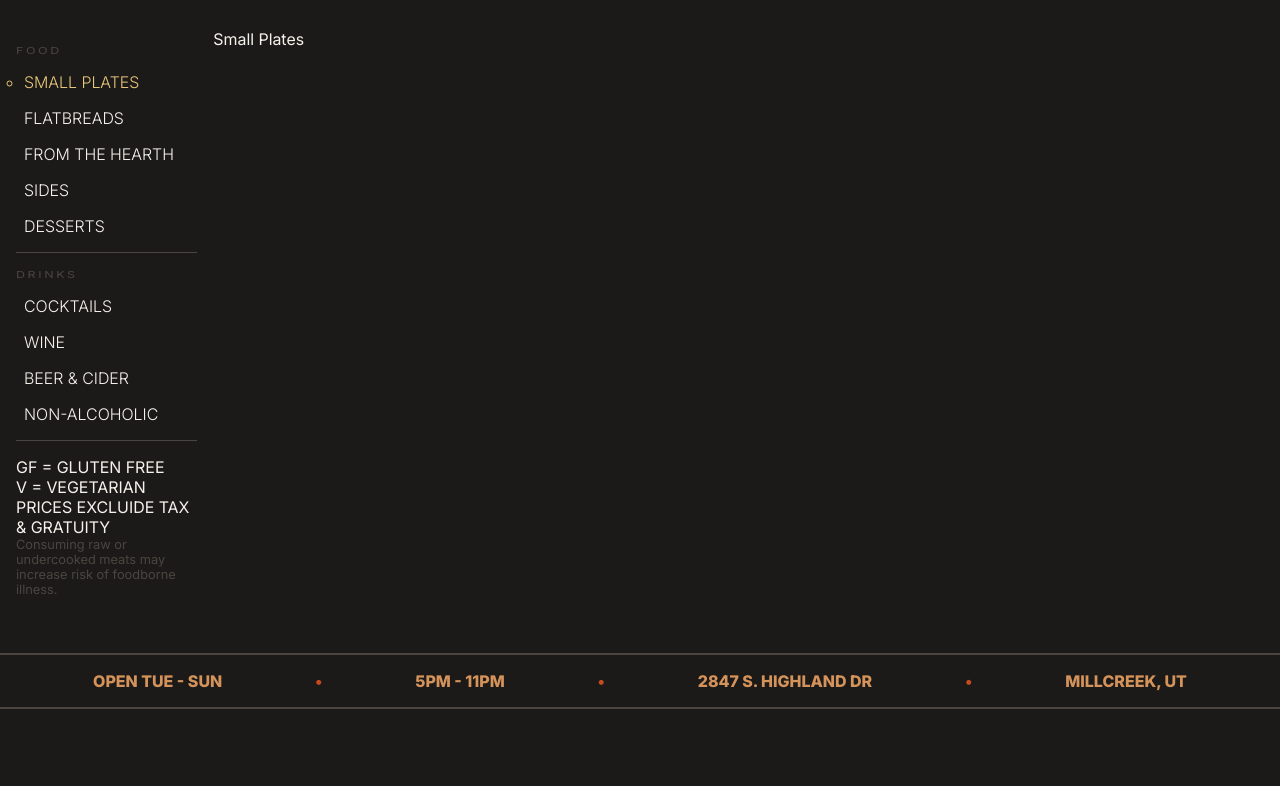
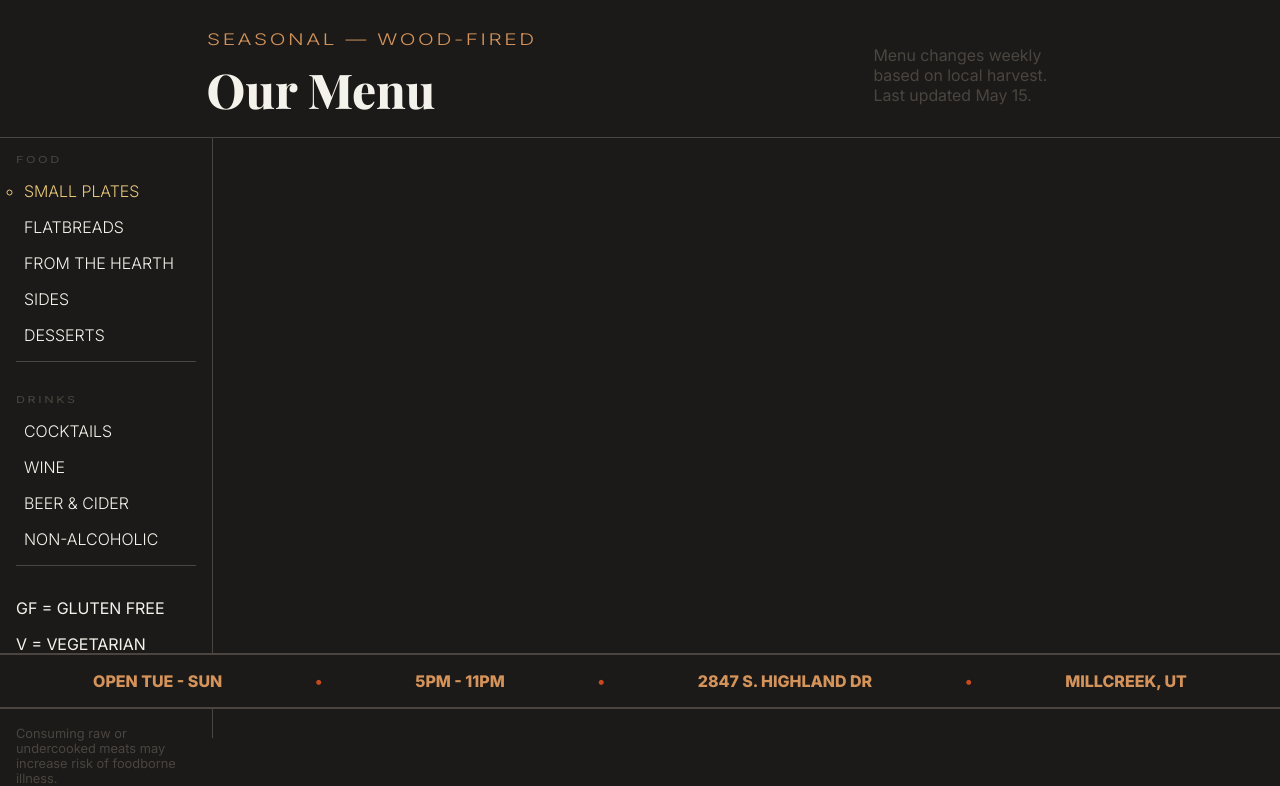
Before and after one commit to matgmarcelino/restaurant-page-webpack, a website built with webpack: page src/index.html in a window 1280 px wide. Both pictures are taken after a click on the button "MENU". Shown: the part 91-877 px from the top of the page. Before the commit the page ends 800 px from the top, so only its background shows below. Built offline with nearby package versions, Linux system fonts and the light colour scheme.

Commit message:
Added modular menu sidebar and menu intro for the menu page.

```diff
--- a/src/index.html
+++ b/src/index.html
@@ -62,43 +62,7 @@
       </nav>
     </header>
 
-    <div id="content">
-      <div class="container" id="menuContainer">
-        <aside>
-          <div class="food">
-            <p class="title">FOOD</p>
-            <ul>
-              <li class="active">SMALL PLATES</li>
-              <li>FLATBREADS</li>
-              <li>FROM THE HEARTH</li>
-              <li>SIDES</li>
-              <li>DESSERTS</li>
-            </ul>
-          </div>
-          <div class="drinks">
-            <p class="title">DRINKS</p>
-            <ul>
-              <li>COCKTAILS</li>
-              <li>WINE</li>
-              <li>BEER & CIDER</li>
-              <li>NON-ALCOHOLIC</li>
-            </ul>
-          </div>
-          <div class="legend">
-            <p><span class="gf">GF</span> = GLUTEN FREE</p>
-            <p>V = VEGETARIAN</p>
-            <p>PRICES EXCLUIDE TAX & GRATUITY</p>
-          </div>
-          <p class="warning">
-            Consuming raw or undercooked meats may increase risk of foodborne
-            illness.
-          </p>
-        </aside>
-        <main>
-          <p>Small Plates</p>
-        </main>
-      </div>
-    </div>
+    <div id="content"></div>
 
     <footer>
       <span>OPEN TUE - SUN</span>
--- a/src/js/index.js
+++ b/src/js/index.js
@@ -1,9 +1,12 @@
 import "../styles.css";
 import homePage from "./homePage.js";
+import menuIntro from "./menuIntro.js";
+import menuSidebar from "./menuSidebar.js";
 
 const content = document.querySelector("#content");
 
 const menuBtn = document.querySelector("#menu");
+menuBtn.addEventListener("click", appendMenuPage);
 
 const aboutBtn = document.querySelector("#about");
 
@@ -13,3 +16,12 @@ homeBtn.addEventListener("click", appendHomePage);
 function appendHomePage() {
   content.appendChild(homePage);
 }
+
+function appendMenuPage() {
+  const menuContainer = document.createElement("div");
+  menuContainer.className = "menu-container";
+
+  menuContainer.append(menuSidebar);
+
+  content.append(menuIntro, menuContainer);
+}
--- /dev/null
+++ b/src/js/menuIntro.js
@@ -0,0 +1,24 @@
+const sectionIntro = document.createElement("section");
+sectionIntro.className = "intro";
+
+const menuTitle = document.createElement("div");
+menuTitle.className = "menu-title";
+
+const eyebrow = document.createElement("p");
+eyebrow.className = "eyebrow";
+eyebrow.textContent = "SEASONAL — WOOD-FIRED";
+
+const title = document.createElement("p");
+title.className = "title";
+title.textContent = "Our Menu";
+
+menuTitle.append(eyebrow, title);
+
+const update = document.createElement("p");
+update.className = "update";
+update.textContent =
+  "Menu changes weekly based on local harvest. Last updated May 15.";
+
+sectionIntro.append(menuTitle, update);
+
+export default sectionIntro;
--- /dev/null
+++ b/src/js/menuSidebar.js
@@ -0,0 +1,86 @@
+const aside = document.createElement("aside");
+
+const foodSection = (() => {
+  const section = document.createElement("section");
+  section.className = "food";
+
+  const p = document.createElement("p");
+  p.textContent = "FOOD";
+
+  const ul = document.createElement("ul");
+
+  const li1 = document.createElement("li");
+  li1.textContent = "SMALL PLATES";
+  li1.className = "active";
+
+  const li2 = document.createElement("li");
+  li2.textContent = "FLATBREADS";
+
+  const li3 = document.createElement("li");
+  li3.textContent = "FROM THE HEARTH";
+
+  const li4 = document.createElement("li");
+  li4.textContent = "SIDES";
+
+  const li5 = document.createElement("li");
+  li5.textContent = "DESSERTS";
+  ul.append(li1, li2, li3, li4, li5);
+  section.append(p, ul);
+
+  aside.appendChild(section);
+})();
+
+const drinksSection = (() => {
+  const section = document.createElement("section");
+  section.className = "drinks";
+
+  const p = document.createElement("p");
+  p.textContent = "DRINKS";
+
+  const ul = document.createElement("ul");
+
+  const li1 = document.createElement("li");
+  li1.textContent = "COCKTAILS";
+
+  const li2 = document.createElement("li");
+  li2.textContent = "WINE";
+
+  const li3 = document.createElement("li");
+  li3.textContent = "BEER & CIDER";
+
+  const li4 = document.createElement("li");
+  li4.textContent = "NON-ALCOHOLIC";
+
+  ul.append(li1, li2, li3, li4);
+  section.append(p, ul);
+
+  aside.appendChild(section);
+})();
+
+const legend = (() => {
+  const legendDiv = document.createElement("div");
+  legendDiv.className = "legend";
+
+  const gfP = document.createElement("p");
+  gfP.textContent = "GF = GLUTEN FREE";
+
+  const vP = document.createElement("p");
+  vP.textContent = "V = VEGETARIAN";
+
+  const tgP = document.createElement("p");
+  tgP.textContent = "PRICES EXCLUDE TAX & GRATUITY";
+
+  legendDiv.append(gfP, vP, tgP);
+  aside.appendChild(legendDiv);
+})();
+
+const warningP = (() => {
+  const p = document.createElement("p");
+  p.textContent =
+    "Consuming raw or undercooked meats may increase risk of foodborne illness.";
+  p.className = "warning";
+
+  aside.appendChild(p);
+})();
+
+export default aside;
--- a/src/styles.css
+++ b/src/styles.css
@@ -206,12 +206,53 @@ footer {
 
 /* MENU PAGE */
 
-.container#menuContainer {
+section.intro {
+  display: flex;
+  justify-content: space-around;
+  align-items: center;
+  padding-bottom: 1rem;
+  border-bottom: 1px solid var(--color-muted);
+
+  .menu-title {
+    display: flex;
+    flex-direction: column;
+    gap: 0.5rem;
+
+    .eyebrow {
+      color: var(--color-secondary);
+      font-weight: 300;
+      letter-spacing: 2px;
+      transform: scaleX(1.3);
+      transform-origin: left;
+    }
+
+    .title {
+      color: var(--color-surface);
+      font-weight: 800;
+      font-size: 3rem;
+      font-family: "Playfair Display";
+    }
+  }
+
+  .update {
+    width: 200px;
+    color: var(--color-muted);
+  }
+}
+
+.menu-container {
   display: grid;
   grid-template-columns: 1fr 5fr;
 
   aside {
     padding: 1rem;
+    display: flex;
+    flex-direction: column;
+    gap: 1rem;
+    border-right: 1px solid var(--color-muted);
+    position: sticky;
+    top: 0;
+    height: 75vh;
 
     p.warning {
       color: var(--color-muted);
@@ -219,10 +260,13 @@ footer {
     }
 
     .legend {
+      display: flex;
+      flex-direction: column;
+      gap: 1rem;
     }
 
-    div {
-      p.title {
+    section {
+      p {
         color: var(--color-muted);
         font-weight: 400;
         letter-spacing: 2px;
@@ -247,7 +291,13 @@ footer {
         font-weight: 300;
         list-style: none;
         cursor: pointer;
+        transition: color 200ms;
       }
+
+      li:hover {
+        color: var(--color-highlight);
+      }
+
       .active {
         list-style: circle;
         color: var(--color-highlight);
```
